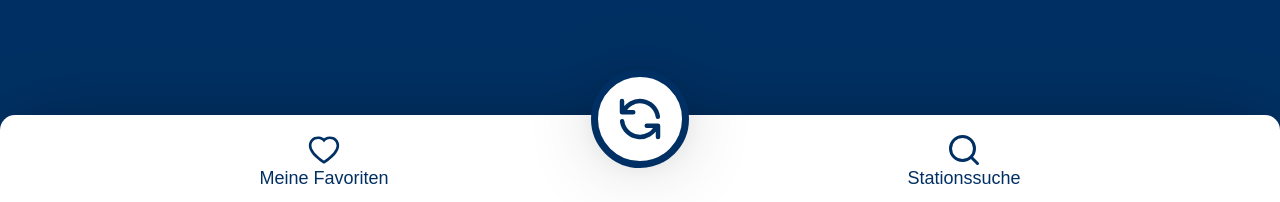
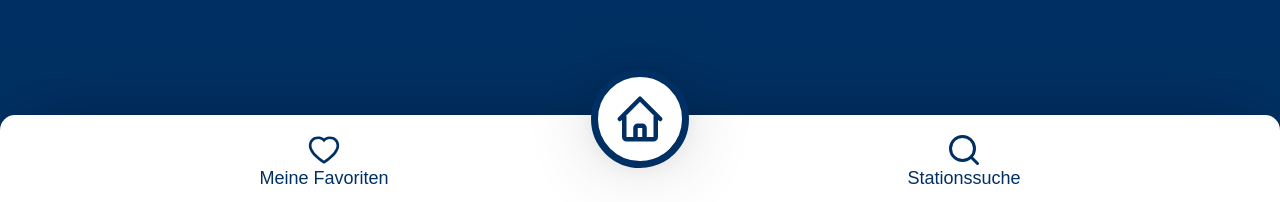
Before and after one commit to mpagels/my-stadtrad-favorites, a React (Create React App) app: page /settings in a window 1280 px wide. Shown: the part 595-797 px from the top of the page. Built offline with nearby package versions, Linux system fonts and the light colour scheme.

Commit message:
Add other symbol when on settings page

```diff
--- a/src/components/FooterNavBar/FooterNavBar.js
+++ b/src/components/FooterNavBar/FooterNavBar.js
@@ -1,8 +1,8 @@
-import { NavLink } from 'react-router-dom'
+import { NavLink, Switch, Route, Link } from 'react-router-dom'
 import styled, { keyframes } from 'styled-components'
 import { FiSearch } from 'react-icons/fi'
 import { AiOutlineHeart } from 'react-icons/ai'
-import { HiOutlineRefresh } from 'react-icons/hi'
+import { HiOutlineRefresh, HiOutlineHome } from 'react-icons/hi'
 import { VscLoading } from 'react-icons/vsc'
 import { IconContext } from 'react-icons'
 import { useQueryClient } from 'react-query'
@@ -35,6 +35,13 @@ export default function FooterNavBar() {
               </NavLink>
             </li>
             <ListItem>
+              <Switch>
+                <Route path="/settings">
+                  <Circle to="/">
+                    <HiOutlineHome size={'3em'} color={'#003063'} />
+                  </Circle>
+                </Route>
+                <Route path="/">
                   <RefreshButton onClick={refetchAll}>
                     {isFetching ? (
                       <RotateLoadingSymbol size={'3em'} color={'#003063'} />
@@ -42,6 +49,8 @@ export default function FooterNavBar() {
                       <HiOutlineRefresh size={'3em'} color={'#003063'} />
                     )}
                   </RefreshButton>
+                </Route>
+              </Switch>
             </ListItem>
             <li>
               <NavLink
@@ -62,6 +71,23 @@ export default function FooterNavBar() {
     </Footer>
   )
 }
+
+const Circle = styled(Link)`
+  all: unset;
+  cursor: pointer;
+  border-radius: 50%;
+  border: 7px solid #003063;
+  display: flex;
+  align-items: center;
+  padding: 15px;
+  background-color: white;
+  box-shadow: 0 0px 2.2px -20px rgba(0, 0, 0, 0.121),
+    0 0px 5.3px -20px rgba(0, 0, 0, 0.174),
+    0 0px 10px -20px rgba(0, 0, 0, 0.215),
+    0 0px 17.9px -20px rgba(0, 0, 0, 0.256),
+    0 0px 33.4px -20px rgba(0, 0, 0, 0.309),
+    0 0px 80px -20px rgba(0, 0, 0, 0.43);
+`
 
 const ContentWrapper = styled.div`
   display: flex;
```
Lines whose indentation alone changed are shown as unchanged.
